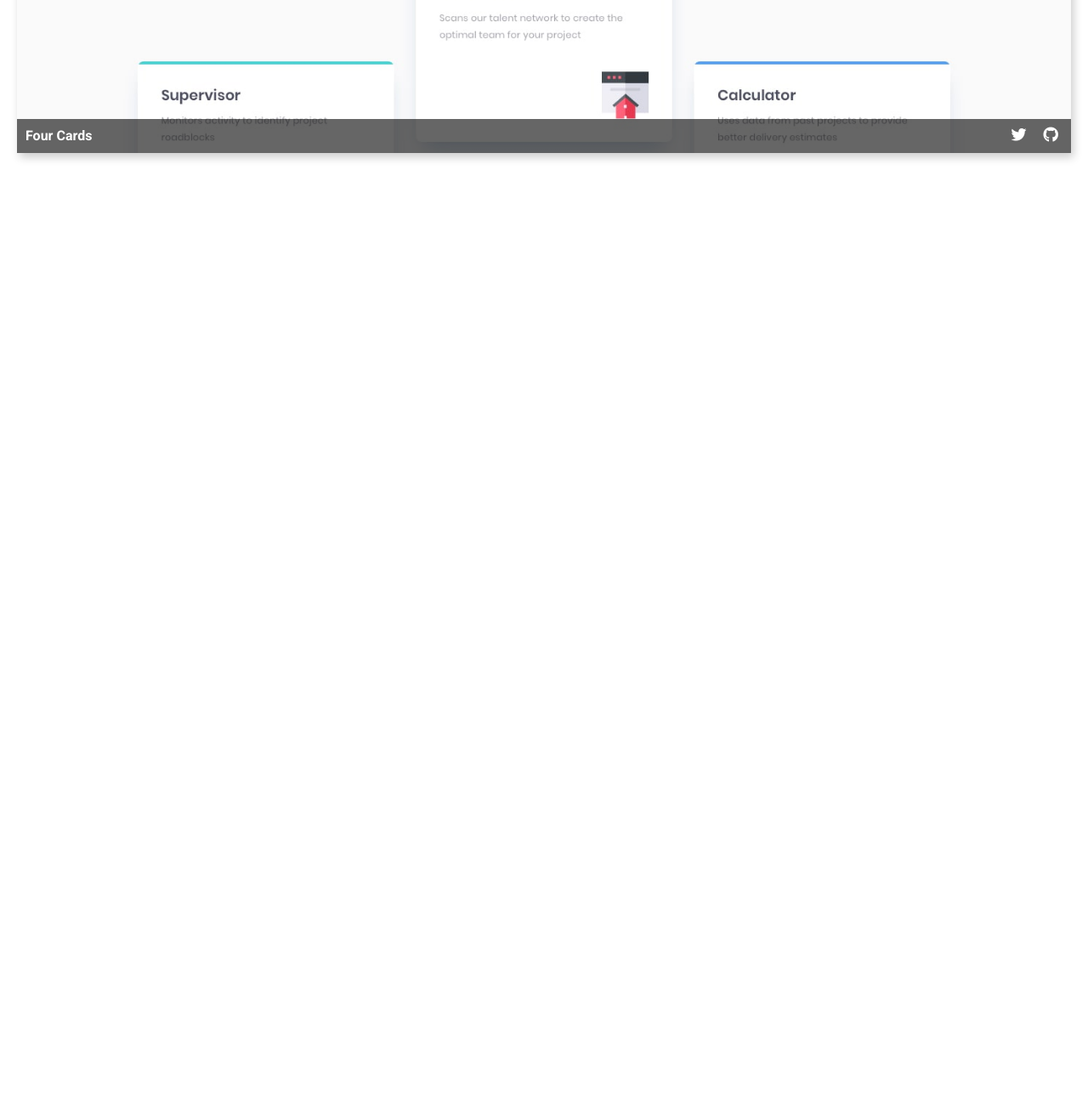
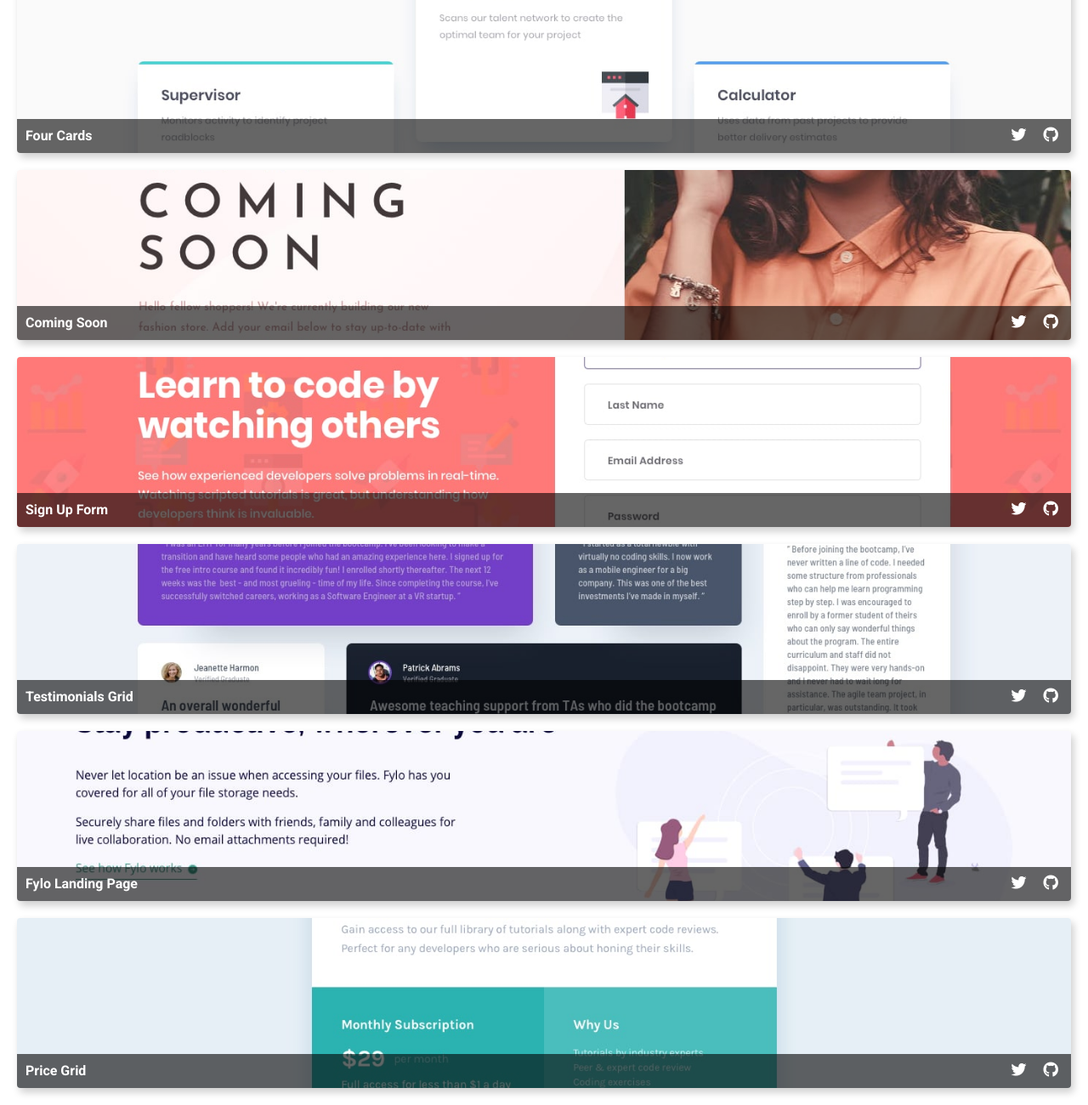
Before and after one commit to SassCrafter/MyPortfolio, a plain HTML site: page index.html in a window 1280 px wide. Shown: the part 936-2236 px from the top of the page at 85% size. Before the commit the page ends 1136 px from the top, so only its background shows below. Drawn offline with Linux system fonts and the light colour scheme.

Commit message:
Added more projects

```diff
--- a/SassCrafter/sass/3-layout/_3-3-portfolio.scss
+++ b/SassCrafter/sass/3-layout/_3-3-portfolio.scss
@@ -6,6 +6,7 @@
   height: 20rem;
   background: #fff;
   box-shadow: 0.3rem 0.5rem 1rem rgba(0, 0, 0, 0.2);
+  border-radius: 0.4rem;
   //padding: 1.5rem 1rem;
   position: relative;
   overflow: hidden;
--- a/index.html
+++ b/index.html
@@ -112,6 +112,111 @@
                </div>
            </article>
            <!-- Project end-->
+           <article class="project four-cards">
+               <a href="./Coming soon/index.html" class="project-link">
+                    <img src="./SassCrafter/dist/img/projects/coming-soon.jpg" alt="Coming Soon Project" class="project-img">
+               </a>
+               <div class="project-content">
+                   <h3 class="project-title">coming soon</h3>
+                   <ul>
+                       <li>
+                           <a href="#">
+                               <i class="fab fa-twitter"></i>
+                           </a>
+                       </li>
+                       <li>
+                           <a href="#">
+                               <i class="fab fa-github"></i>
+                           </a>
+                       </li>
+                   </ul>
+               </div>
+           </article>
+           <!-- Project end-->
+           <article class="project four-cards">
+               <a href="./signup-form-master/dist/index.html" class="project-link">
+                    <img src="./SassCrafter/dist/img/projects/sign-up-form.jpg" alt="Sign Up form" class="project-img">
+               </a>
+               <div class="project-content">
+                   <h3 class="project-title">Sign up form</h3>
+                   <ul>
+                       <li>
+                           <a href="#">
+                               <i class="fab fa-twitter"></i>
+                           </a>
+                       </li>
+                       <li>
+                           <a href="#">
+                               <i class="fab fa-github"></i>
+                           </a>
+                       </li>
+                   </ul>
+               </div>
+           </article>
+           <!-- Project end-->
+           <article class="project four-cards">
+               <a href="./testimonials-grid-section-main/dist/index.html" class="project-link">
+                    <img src="./SassCrafter/dist/img/projects/testimonials.jpg" alt="Testimonials Grid" class="project-img">
+               </a>
+               <div class="project-content">
+                   <h3 class="project-title">testimonials grid</h3>
+                   <ul>
+                       <li>
+                           <a href="#">
+                               <i class="fab fa-twitter"></i>
+                           </a>
+                       </li>
+                       <li>
+                           <a href="#">
+                               <i class="fab fa-github"></i>
+                           </a>
+                       </li>
+                   </ul>
+               </div>
+           </article>
+           <!-- Project end-->
+           <article class="project four-cards">
+               <a href="./testimonials-grid-section-main/dist/index.html" class="project-link">
+                    <img src="./SassCrafter/dist/img/projects/fylo.jpg" alt="Fylo landing page" class="project-img">
+               </a>
+               <div class="project-content">
+                   <h3 class="project-title">fylo landing page</h3>
+                   <ul>
+                       <li>
+                           <a href="#">
+                               <i class="fab fa-twitter"></i>
+                           </a>
+                       </li>
+                       <li>
+                           <a href="#">
+                               <i class="fab fa-github"></i>
+                           </a>
+                       </li>
+                   </ul>
+               </div>
+           </article>
+           <!-- Project end-->
+           <article class="project four-cards">
+               <a href="./single-price-grid-component-master/index.html" class="project-link">
+                    <img src="./SassCrafter/dist/img/projects/price-grid.jpg" alt="Price grid project" class="project-img">
+               </a>
+               <div class="project-content">
+                   <h3 class="project-title">price grid</h3>
+                   <ul>
+                       <li>
+                           <a href="#">
+                               <i class="fab fa-twitter"></i>
+                           </a>
+                       </li>
+                       <li>
+                           <a href="#">
+                               <i class="fab fa-github"></i>
+                           </a>
+                       </li>
+                   </ul>
+               </div>
+           </article>
+           <!-- Project end-->
         </div>
       </div>
   </section>
```
Also changed, not shown: SassCrafter/dist/css/main.css, SassCrafter/dist/img/projects/coming-soon.jpg (added), SassCrafter/dist/img/projects/fylo.jpg (added), SassCrafter/dist/img/projects/price-grid.jpg (added), SassCrafter/dist/img/projects/sign-up-form.jpg (added), SassCrafter/dist/img/projects/testimonials.jpg (added).
